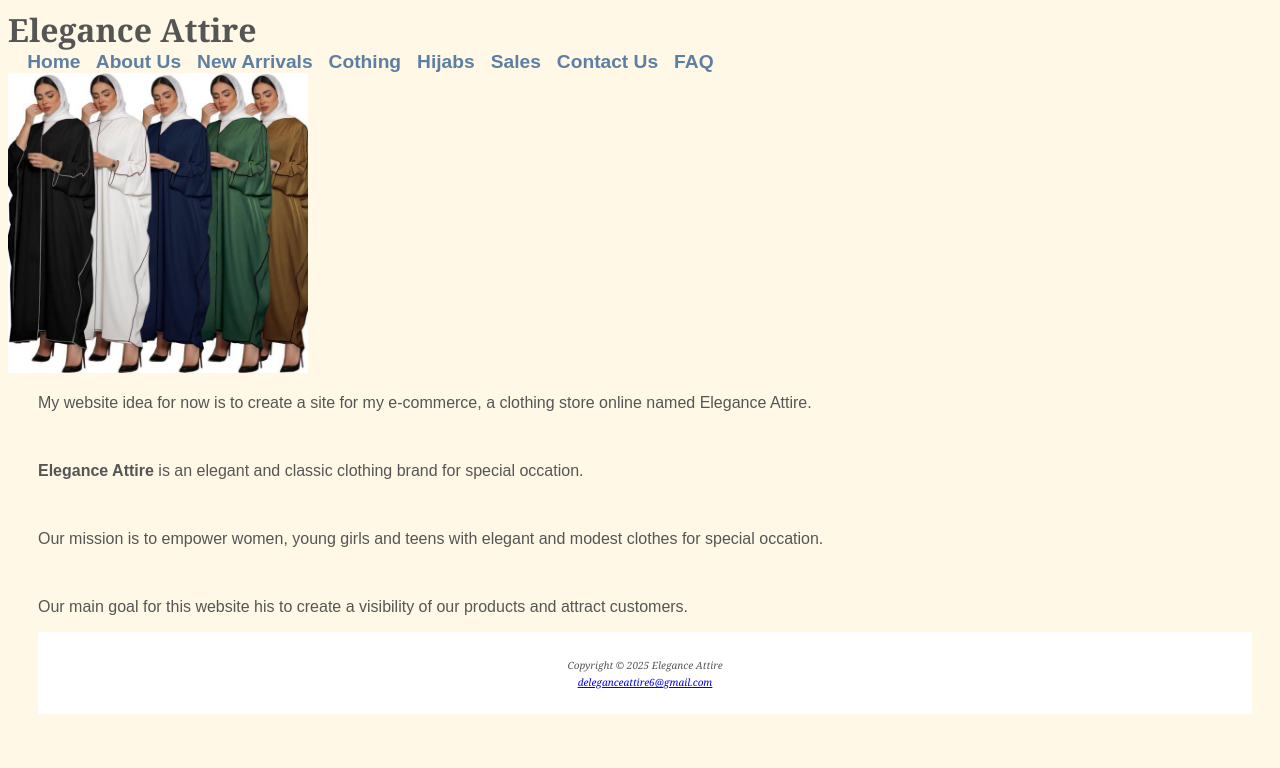
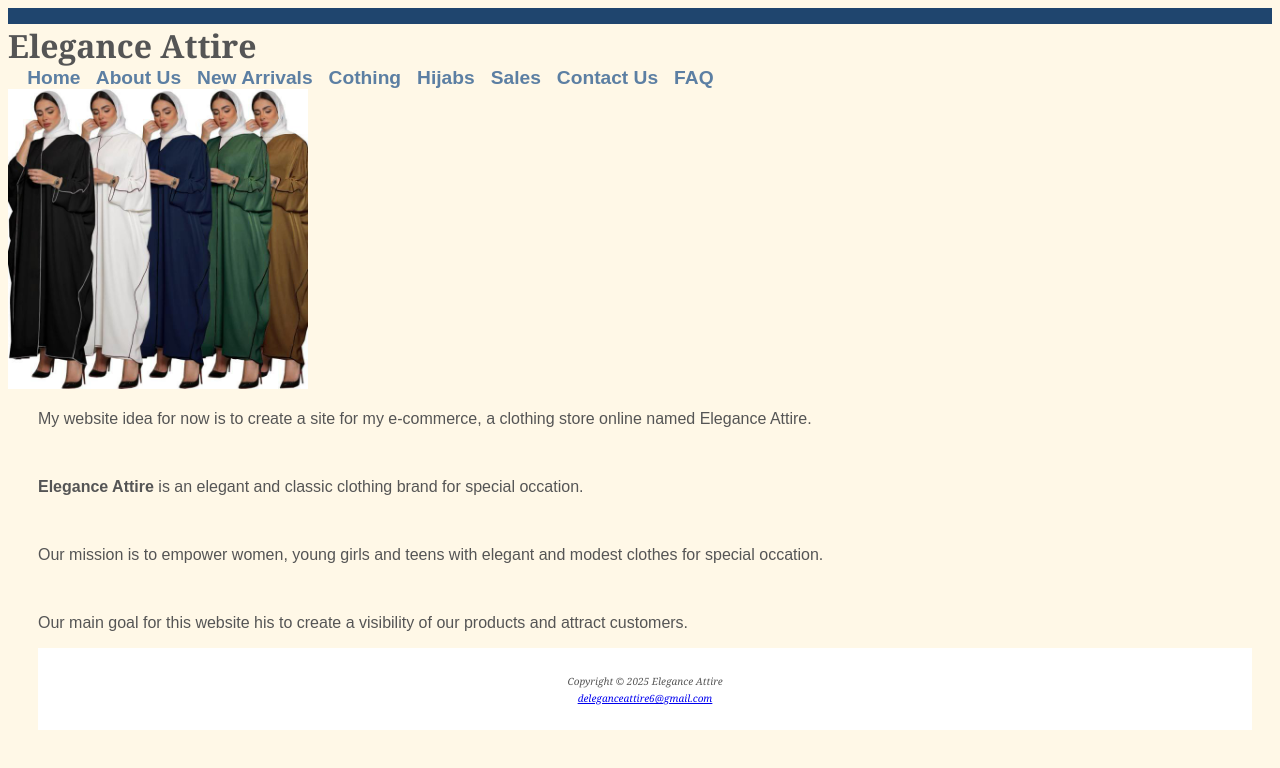
Before and after one commit to kbalde15/Elegance-Attire, a plain HTML site: page Clothing.html in a window 1280 px wide. Drawn offline with Linux system fonts and the light colour scheme.

Commit message:
Update Clothing.html

```diff
--- a/Clothing.html
+++ b/Clothing.html
@@ -12,7 +12,7 @@
 
 <body>
 
-<h1>Elegance Attire</h1><!-- This is the largest heading tag -->
+<header></header><h1>Elegance Attire</h1></header><!-- This is the largest heading tag -->
 
 <nav>
 <b>
```
